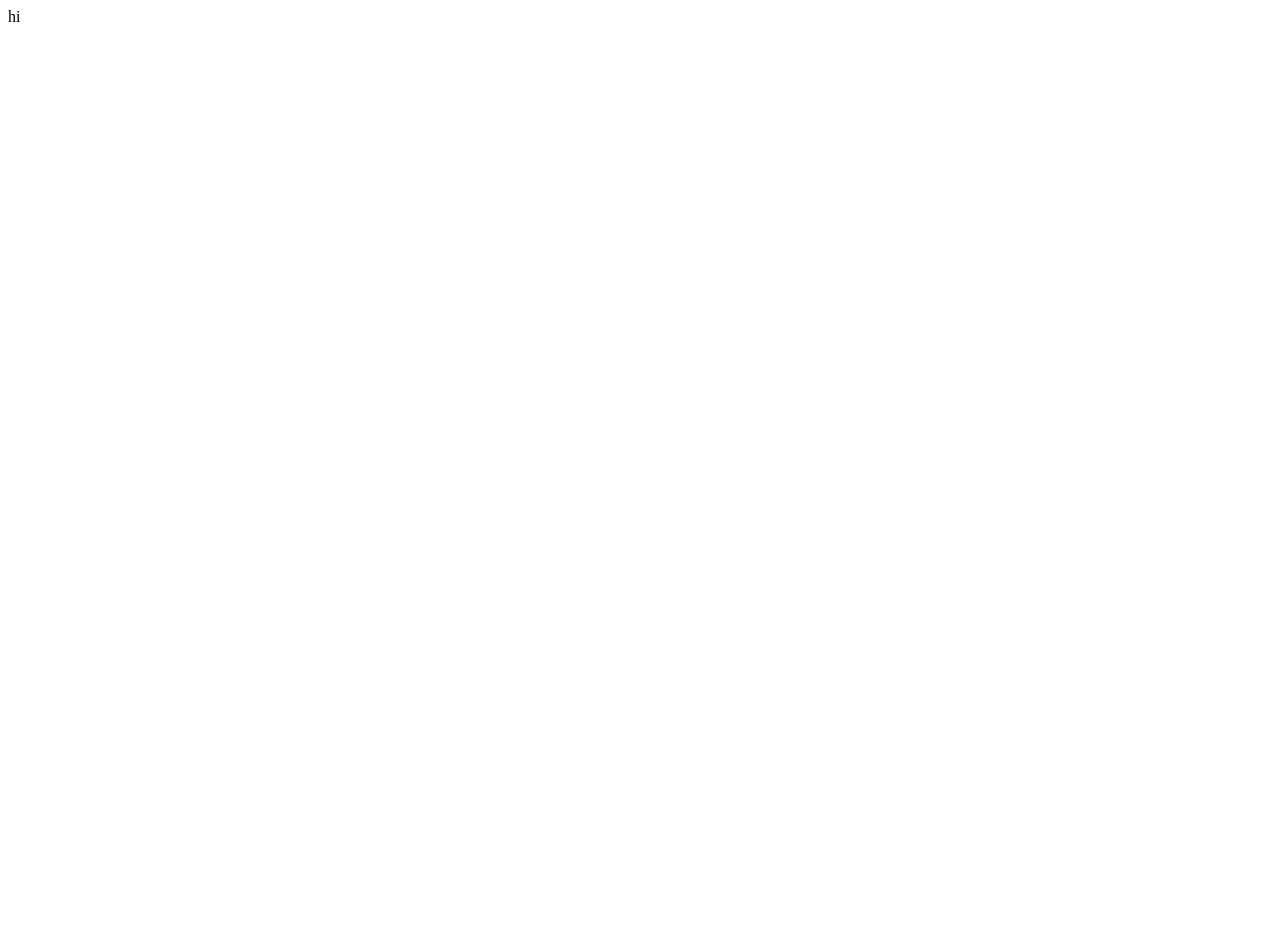
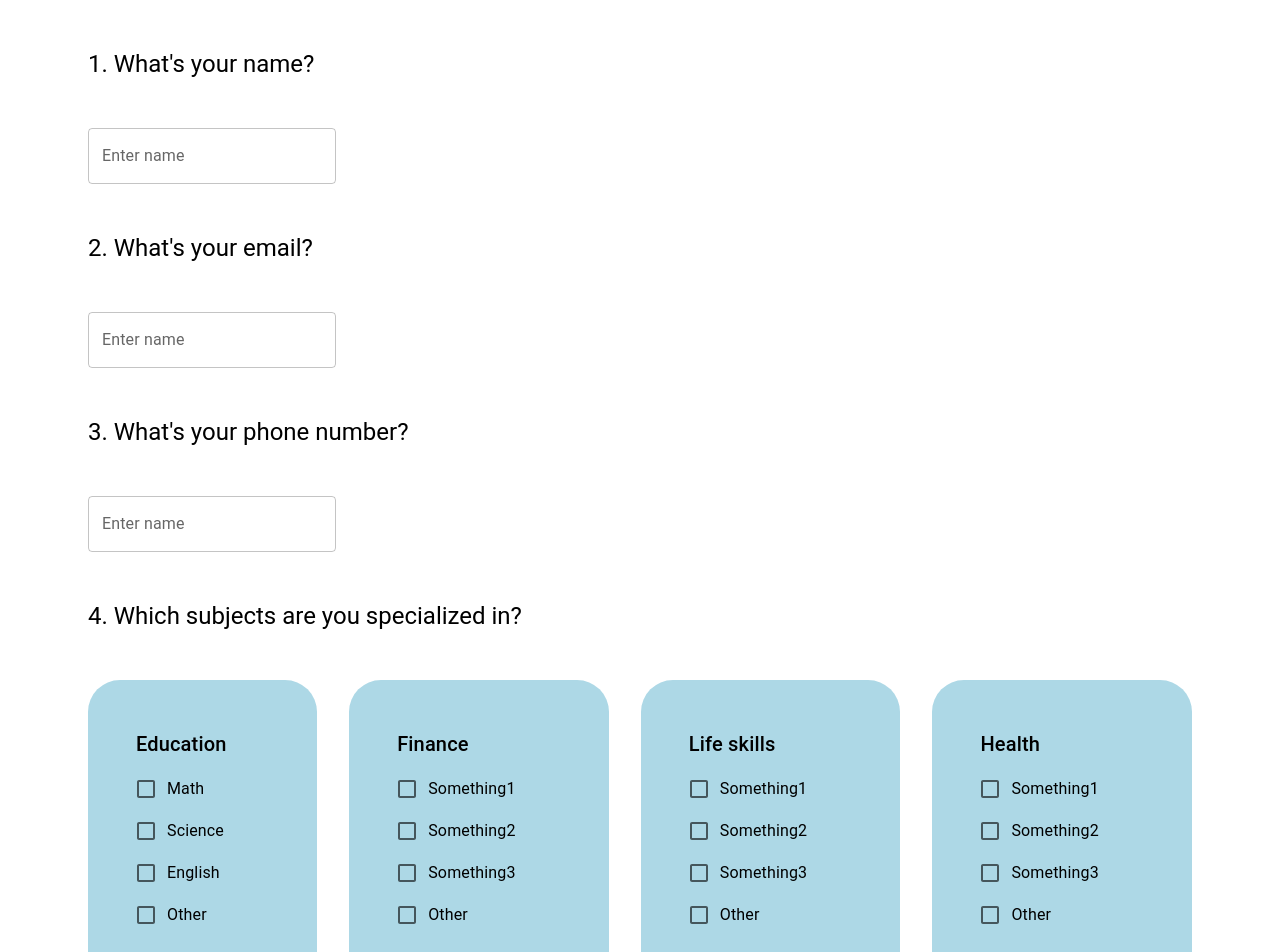
Before and after one commit to jadenet/ShellHacks2022, a Next.js app: page /mentor in a window 1280 px wide. Shown: the top 952 px of the page. Before the commit the page ends 800 px from the top, so only its background shows below. Built offline with nearby package versions, Linux system fonts and the light colour scheme.

Commit message:
Refactor

```diff
--- a/pages/components/navbar.js
+++ b/pages/components/navbar.js
@@ -1,11 +1,11 @@
-import styles from '../../styles/Navbar.module.css'
+import { Box } from '@mui/material'
 import NavItem from './navitem'
 
 export default function Navbar() {
     return (
-        <div className={styles.wrapper}>
+        <Box height="4rem" display="flex" sx={{justifyContent: "space-between", alignItems: "center"}} p="2rem">
             <NavItem link="/" text="MentorMe"></NavItem>
             <NavItem link="/profile" text="Profile"></NavItem>
-        </div>
+        </Box>
     )
 }
--- a/pages/components/navitem.js
+++ b/pages/components/navitem.js
@@ -1,7 +1,7 @@
-import styles from '../../styles/NavItem.module.css'
+import { Link } from '@mui/material'
 
 export default function NavItem(props) {
     return (
-        <a href={props.link} className={styles.wrapper}>{props.text}</a>
+        <Link href={props.link} fontSize="large" underline="hover" color="black">{props.text}</Link>
     )
 }
--- a/pages/index.js
+++ b/pages/index.js
@@ -1,11 +1,11 @@
 import Option from './components/option'
-import styles from '../styles/Home.module.css'
+import { Box } from '@mui/material'
 
 export default function Home() {
   return (
-    <div className={styles.header}>
+    <Box display="flex" height="20rem" mt="5rem" sx={{justifyContent: "space-evenly"}}>
       <Option link="/student" text="Student" color="dodgerblue"></Option>
       <Option link="/mentor" text="Mentor" color="seagreen"></Option>
-    </div>
+    </Box>
   )
 }
--- a/pages/mentor.js
+++ b/pages/mentor.js
@@ -1,5 +1,141 @@
-export default function Mentor() {
+import { Container, Stack, Typography, Button, FormGroup, FormControlLabel, Checkbox, Box, TextField } from "@mui/material"
+import { useState } from 'react'
+
+export default function Student() {
+    const [selected, setSelected] = useState([])
+
+    function updateSelected(e) {
+        if (e.target.parentElement.label === "Other") {
+            if (e.target.checked) {
+                console.log('good');
+                <TextField
+                    id="other"
+                    label="Enter here"
+                    varient="outlined"
+                />
+            } else {
+
+            }
+        }
+
+        else if (e.target.checked) {
+            if (selected.length === 0) {
+                setSelected([e.target.value])
+            } else {
+                setSelected([...selected, e.target.value]);
+            }
+        } else {
+            var newSelected = [...selected];
+            newSelected.splice(newSelected.findIndex((value) => value === e.target.value), 1);
+            setSelected(newSelected);
+        }
+    }
+
     return (
-        <div>hi</div>
+        <Container>
+            <Container maxWidth="lg">
+                <Typography variant="h5" color="initial" my="3rem">1. What's your name?</Typography>
+                <TextField
+                    id="name"
+                    label="Enter name"
+                />
+            </Container>
+
+            <Container maxWidth="lg">
+                <Typography variant="h5" color="initial" my="3rem">2. What's your email?</Typography>
+                <TextField
+                    id="name"
+                    label="Enter name"
+                />
+            </Container>
+
+            <Container maxWidth="lg">
+                <Typography variant="h5" color="initial" my="3rem">3. What's your phone number?</Typography>
+                <TextField
+                    id="name"
+                    label="Enter name"
+                />
+            </Container>
+
+            <Container maxWidth="lg">
+                <Typography variant="h5" color="initial" my="3rem">4. Which subjects are you specialized in?</Typography>
+                <Stack direction="row" justifyContent="space-evenly" spacing={4} mb="3rem">
+                    <Box p="3rem" backgroundColor="lightblue" borderRadius="2rem" flexGrow={1}>
+                        <Typography variant="h6" color="initial" mb=".5rem">Education</Typography>
+                        <FormGroup>
+                            {["Math", "Science", "English", "Other"].map((name, id) =>
+                                <FormControlLabel
+                                    label={name}
+                                    control={
+                                        <Checkbox
+                                            value={name}
+                                            onChange={updateSelected}
+                                            color="primary"
+                                        />
+                                    }
+                                />
+                            )}
+                        </FormGroup>
+                    </Box>
+
+                    <Box p="3rem" backgroundColor="lightblue" borderRadius="2rem" flexGrow={1}>
+                        <Typography variant="h6" color="initial" mb=".5rem">Finance</Typography>
+                        <FormGroup>
+                            {["Something1", "Something2", "Something3", "Other"].map((name, id) =>
+                                <FormControlLabel
+                                    label={name}
+                                    control={
+                                        <Checkbox
+                                            value={name}
+                                            onChange={updateSelected}
+                                            color="primary"
+                                        />
+                                    }
+                                />
+                            )}
+                        </FormGroup>
+                    </Box>
+
+                    <Box p="3rem" backgroundColor="lightblue" borderRadius="2rem" flexGrow={1}>
+                        <Typography variant="h6" color="initial" mb=".5rem">Life skills</Typography>
+                        <FormGroup>
+                            {["Something1", "Something2", "Something3", "Other"].map((name, id) =>
+                                <FormControlLabel
+                                    label={name}
+                                    control={
+                                        <Checkbox
+                                            value={name}
+                                            onChange={updateSelected}
+                                            color="primary"
+                                        />
+                                    }
+                                />
+                            )}
+                        </FormGroup>
+                    </Box>
+
+                    <Box p="3rem" backgroundColor="lightblue" borderRadius="2rem" flexGrow={1}>
+                        <Typography variant="h6" color="initial" mb=".5rem">Health</Typography>
+                        <FormGroup>
+                            {["Something1", "Something2", "Something3", "Other"].map((name, id) =>
+                                <FormControlLabel
+                                    label={name}
+                                    control={
+                                        <Checkbox
+                                            value={name}
+                                            onChange={updateSelected}
+                                            color="primary"
+                                        />
+                                    }
+                                />
+                            )}
+                        </FormGroup>
+                    </Box>
+                </Stack>
+                <Typography variant="h6" color="initial" mb="2rem">Current selections: {selected.length === 0 ? "None" : selected.toString()}</Typography>
+            </Container>
+
+            <Button variant="contained" color="primary" size="medium">Done</Button>
+        </Container>
     )
 }
--- a/styles/Home.module.css
+++ /dev/null
@@ -1,6 +0,0 @@
-.header {
-    display: flex;
-    justify-content: space-evenly;
-    height: 20rem;
-    margin-top: 5rem;
-}
--- a/styles/NavItem.module.css
+++ /dev/null
@@ -1,3 +0,0 @@
-.wrapper {
-    font-size: large;
-}
--- a/styles/globals.css
+++ b/styles/globals.css
@@ -1,5 +1,4 @@
-html,
-body {
+html, body {
   padding: 0;
   margin: 0;
 }
```
Also changed, not shown: pages/components/option.js (+5 -9 lines), pages/student.js (+1 -10 lines), styles/Navbar.module.css (deleted, +0 -7 lines), styles/Option.module.css (deleted, +0 -22 lines).
